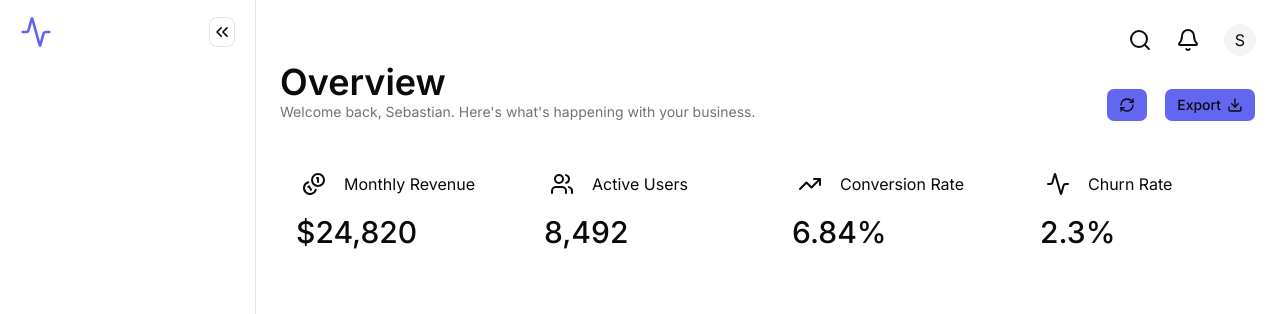
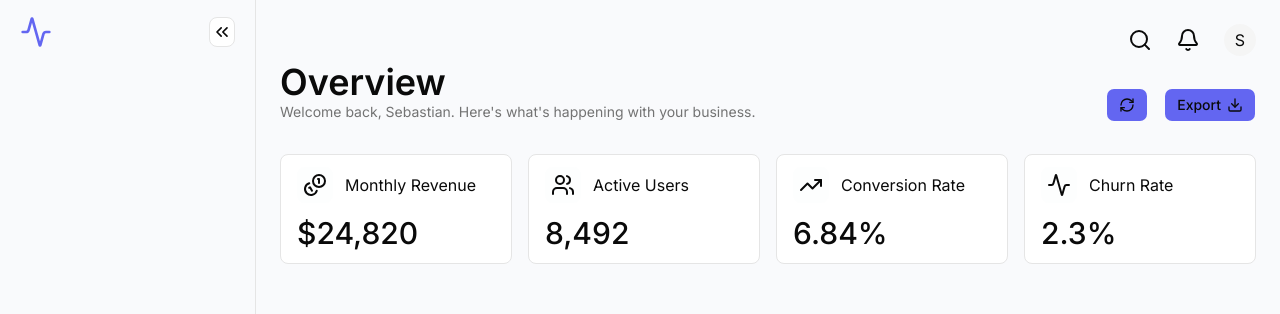
Before and after one commit to svsxn/metricly, a Next.js app: page / in a window 1280 px wide. Shown: the top 314 px of the page. Built offline with nearby package versions, Linux system fonts and the light colour scheme.

Commit message:
style: update colors

```diff
--- a/src/app/globals.css
+++ b/src/app/globals.css
@@ -49,7 +49,7 @@
 }
 
 :root {
-    --background: oklch(1 0 0);
+    --background: oklch(0.985 0.003 270);
     --foreground: oklch(0.145 0 0);
     --card: oklch(1 0 0);
     --card-foreground: oklch(0.145 0 0);
@@ -84,13 +84,13 @@
 }
 
 .dark {
-    --background: oklch(0.167 0.012 254.17);
+    --background: oklch(0.12 0.018 270);
     --foreground: oklch(0.985 0 0);
-    --card: oklch(0.21 0.032 264.66);
+    --card: oklch(0.16 0.018 270);
     --card-foreground: oklch(0.985 0 0);
     --popover: oklch(0.205 0 0);
     --popover-foreground: oklch(0.985 0 0);
-    --primary: oklch(0.585 0.204 277.12);
+    --primary: oklch(0.72 0.21 300);
     --primary-foreground: oklch(0.205 0 0);
     --secondary: oklch(0.269 0 0);
     --secondary-foreground: oklch(0.985 0 0);
@@ -99,7 +99,7 @@
     --accent: oklch(0.269 0 0);
     --accent-foreground: oklch(0.985 0 0);
     --destructive: oklch(0.704 0.191 22.216);
-    --border: oklch(1 0 0 / 10%);
+    --border: oklch(0.28 0.02 275);
     --input: oklch(1 0 0 / 15%);
     --ring: oklch(0.556 0 0);
     --chart-1: oklch(0.87 0 0);
--- a/src/components/dashboard/card.tsx
+++ b/src/components/dashboard/card.tsx
@@ -2,7 +2,7 @@ import type { Card } from "@/types/general";
 
 export default function Card({ Icon, title, amount }: Card) {
   return (
-    <div className="flex flex-col gap-3 bg-card rounded-md px-4 py-3">
+    <div className="flex flex-col gap-3 bg-card rounded-md px-4 py-3 border">
       <div className="flex items-center gap-3">
         <div className="bg-background/30 p-1.5 rounded-md">
           <Icon />
```
